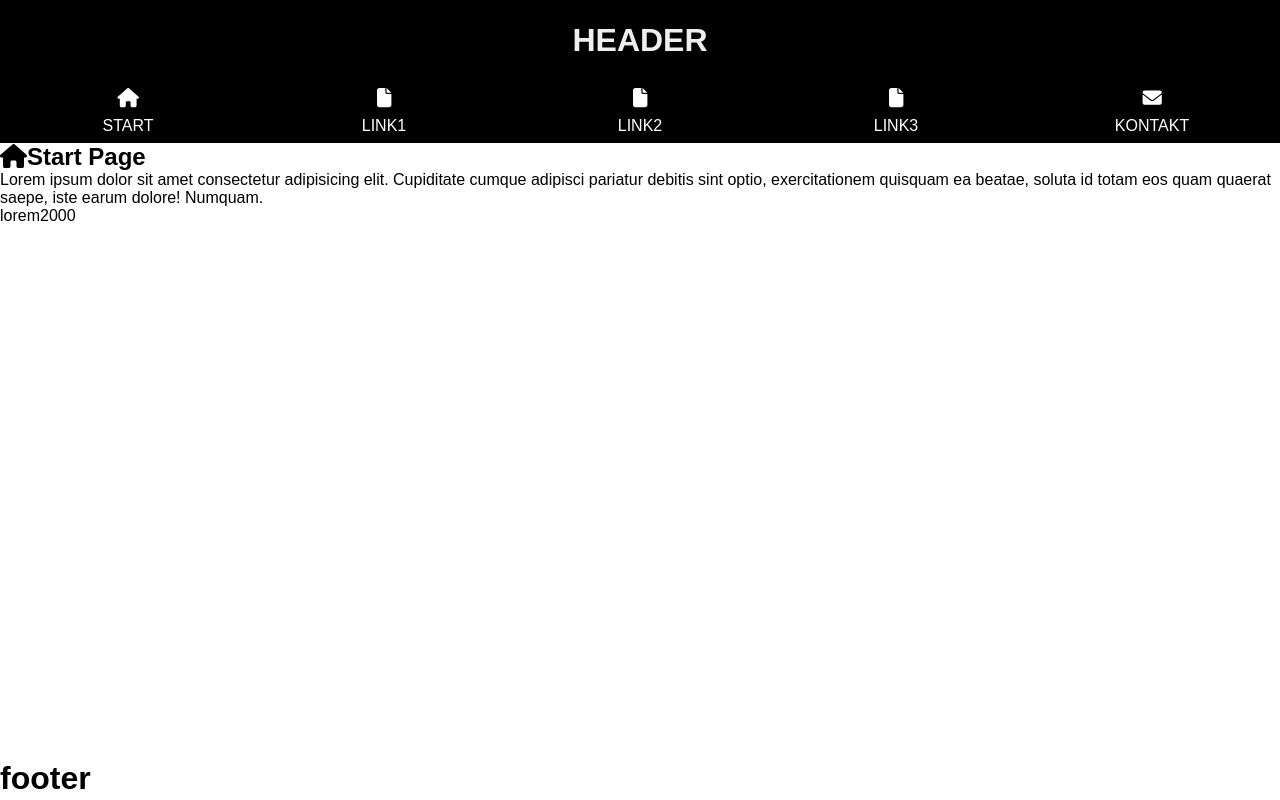
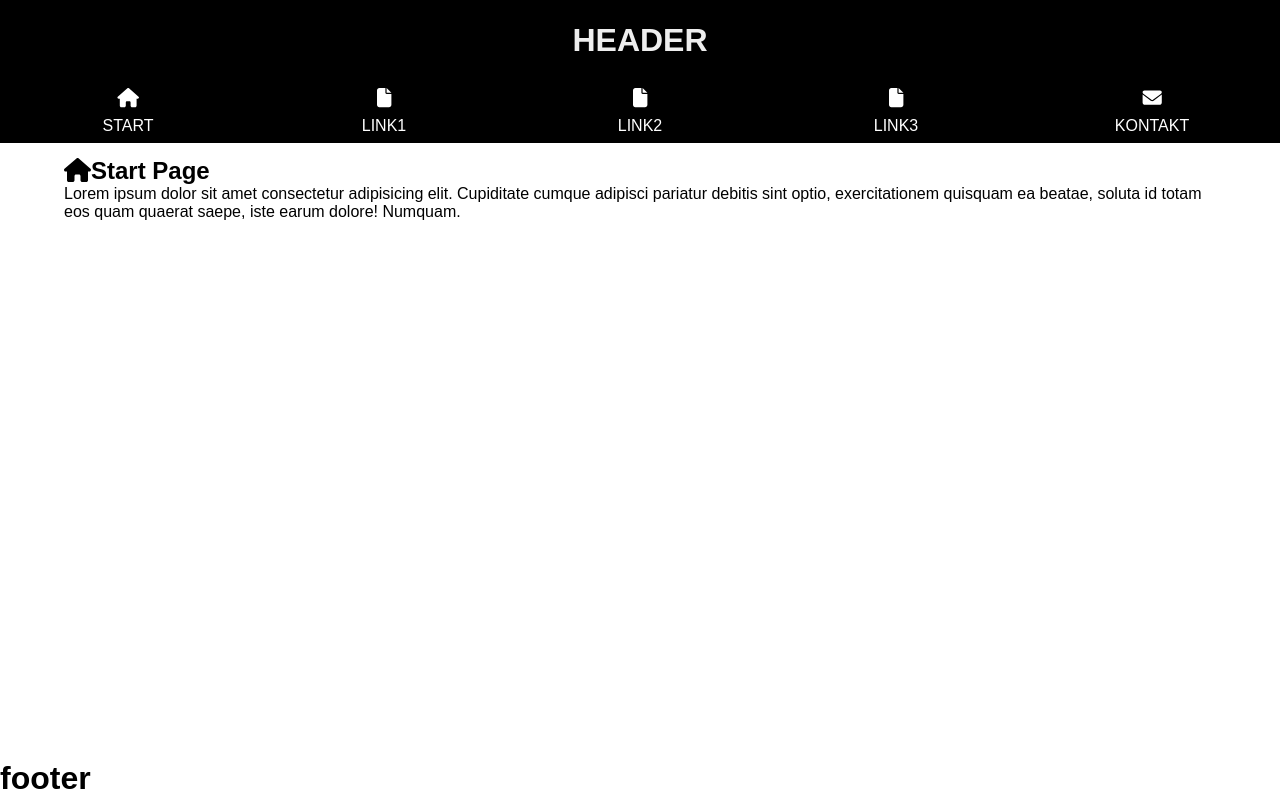
Before and after one commit to blackPixel28/React-Web-Page-Layout, a React (Create React App) app: page / in a window 1280 px wide. Built offline with nearby package versions, Linux system fonts and the light colour scheme.

Commit message:
css to StartPage, PageLinkm NoPage

```diff
--- /dev/null
+++ b/src/css/Page.css
@@ -0,0 +1,5 @@
+.start-page,
+.page-link,
+.no-page {
+    padding: 1.75vh 5vw;
+}
--- a/src/pages/NoPage.js
+++ b/src/pages/NoPage.js
@@ -1,8 +1,9 @@
+import '../css/Page.css'
 import { FontAwesomeIcon } from '@fortawesome/react-fontawesome';
 
 export default function NoPage() {
     return (
-        <section className="no-page-404">
+        <section className="no-page">
             <h1>
                 <FontAwesomeIcon icon="fa-solid fa-triangle-exclamation" color='#fcad03' fade />
                 ERROR 404
--- a/src/pages/PageLink.js
+++ b/src/pages/PageLink.js
@@ -1,3 +1,4 @@
+import '../css/Page.css'
 export default function PageLink() {
     return (
         <section className="page-link">
--- a/src/pages/StartPage.js
+++ b/src/pages/StartPage.js
@@ -1,3 +1,4 @@
+import '../css/Page.css'
 import { FontAwesomeIcon } from '@fortawesome/react-fontawesome'
 
 export default function StartPage() {
@@ -10,9 +11,6 @@ export default function StartPage() {
             <p>
                 Lorem ipsum dolor sit amet consectetur adipisicing elit. Cupiditate cumque adipisci pariatur debitis sint optio, exercitationem quisquam ea beatae, soluta id totam eos quam quaerat saepe, iste earum dolore! Numquam.
             </p>
-            <p>
-                lorem2000
-            </p>
         </section>
     )
 }
```
